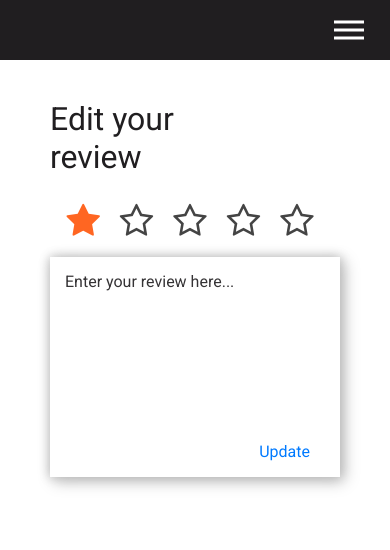
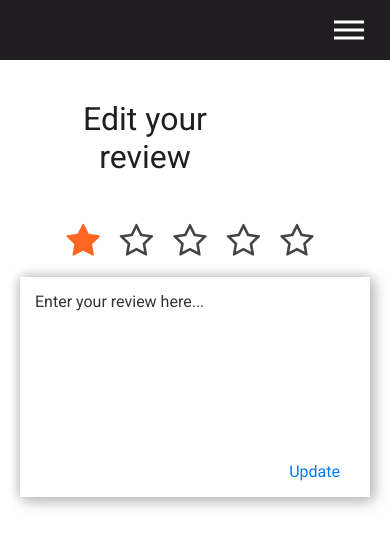
Before and after one commit to Aihab1/Peekaabook, a Flask app: template templates/edit.html in a window 390 px wide. Shown: the top 550 px of the page. Run offline with Flask 2, Linux system fonts and the light colour scheme; the template is opened without the code that fills it, so the values that code supplies are empty; some libraries are stand-ins or nearby versions; some web fonts are replaced.

Commit message:
Few tweaks

```diff
--- a/static/styles/edit.css
+++ b/static/styles/edit.css
@@ -839,4 +839,10 @@
 h1 {
   font-weight: lighter;
 }
+
+@media screen and (max-width: 420px) {
+  #review {
+    padding: 15px 0px 15px 0px;
+  }
+}
 /*# sourceMappingURL=edit.css.map */
--- a/static/styles/edit.scss
+++ b/static/styles/edit.scss
@@ -89,3 +89,8 @@
 h1 {
   font-weight: lighter;
 }
+@media screen and (max-width: 420px){
+  #review{
+    padding: 15px 0px 15px 0px;
+  }
+}
--- a/static/styles/register.css
+++ b/static/styles/register.css
@@ -120,6 +120,11 @@
 }
 
 @media only screen and (max-width: 565px) {
+  #logo {
+    overflow: hidden;
+    margin: 0;
+    padding: 0;
+  }
   * {
     overflow-x: hidden;
   }
--- a/templates/book.html
+++ b/templates/book.html
@@ -95,7 +95,7 @@
                     <p>{{ review_count }} user ratings</p>
                 </div>
                 <div id="rating2">
-                    <h1>Rating by Goodreads</h1>
+                    <h1>Goodreads Rating</h1>
                     <h2>{{ avg_rating }} out of 5</h2>
                     <p>{{ rating_count }} user ratings</p>
                 </div>
--- a/templates/edit.html
+++ b/templates/edit.html
@@ -44,10 +44,11 @@
             <div class="line line-bottom"></div>
         </div>
     </div>
+    <div id="form-container">
         <h1>Edit your review</h1>
         <form id="review" action="{{ url_for('edit_review_redirect', isbn=isbn) }}" method="POST">
             <div class="starinput">
-            <div class="stars">
+                <div class="mystars">
                     <input class="star star-5" id="star-5" type="radio" name="star" value="5" />
                     <label class="star star-5" for="star-5"></label>
                     <input class="star star-4" id="star-4" type="radio" name="star" value="4" />
@@ -66,6 +67,7 @@
                 <button type="submit">Update</button>
             </div>
         </form>
+    </div>
 </body>
 <script>
     const hamburger = document.querySelector('.hamburger');
@@ -79,4 +81,5 @@
         hamburger.classList.toggle("open");
     });
 </script>
+
 </html>
```
Also changed, not shown: 2 other files. Lines whose indentation alone changed are shown as unchanged.
